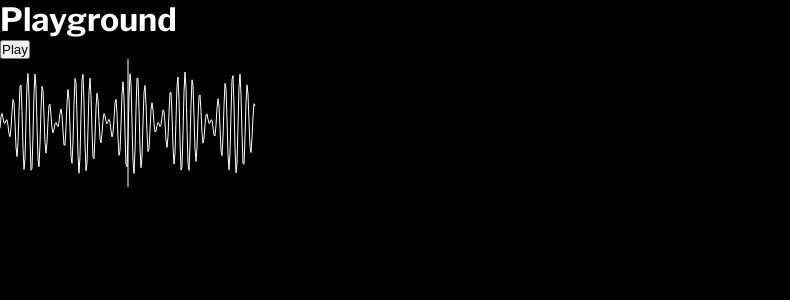
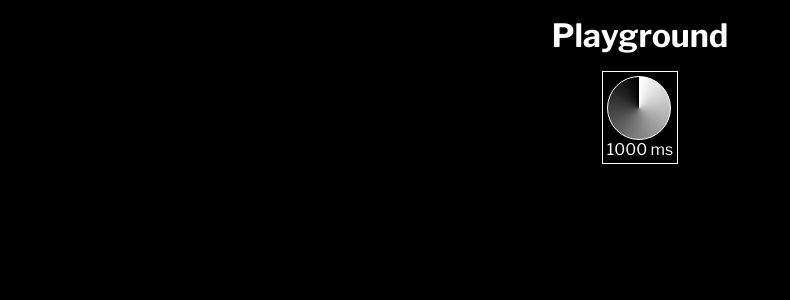
Before and after one commit to izmaelmag/limbus-synth, a Next.js app: page /playground in a window 1280 px wide. Shown: the top 300 px of the page, without its empty margins (0-790 px from the left). Built offline with nearby package versions, Linux system fonts and the light colour scheme.

Commit message:
Rotation knob logic

```diff
--- a/package.json
+++ b/package.json
@@ -23,6 +23,7 @@
     "postcss-modules-values": "^4.0.0",
     "postcss-preset-env": "^9.3.0",
     "react": "^18",
+    "react-circular-input": "^0.2.4",
     "react-dom": "^18",
     "react-grid-layout": "^1.4.4",
     "react-piano": "^3.1.3",
--- a/src/app/playground/page.tsx
+++ b/src/app/playground/page.tsx
@@ -1,71 +1,19 @@
 "use client";
 
-import P5Component from "@/components/P5";
-import { useCallback, useEffect, useRef } from "react";
-import { sketch } from "./sketch";
+import { useRef } from "react";
+import { Trigger } from "@/modules/Trigger";
+import styles from './styles.module.css'
 
 const Playground = () => {
   const ctx = useRef<AudioContext>();
   const osc = useRef<OscillatorNode>();
 
-  const fq = 21.83 * Math.pow(2, 3);
+  return (
+    <div className={styles.page}>
+      <h1>Playground</h1>
 
-  useEffect(() => {
-    const context = new AudioContext();
-    ctx.current = context;
-  }, []);
-
-  const play = useCallback(() => {
-    if (osc.current) {
-      osc.current.stop();
-      osc.current = undefined;
-    } else {
-      if (ctx.current) {
-        // Oscillator
-        const gain = new GainNode(ctx.current, {
-          gain: 1,
-        });
-
-        const oscillator = new OscillatorNode(ctx.current, {
-          frequency: fq,
-          type: "sine",
-        });
-
-        oscillator.connect(gain);
-        oscillator.start();
-
-        // LFO
-        const lfo = new OscillatorNode(ctx.current, {
-          frequency: 5,
-          type: "sine",
-        });
-
-        const LFOGain = new GainNode(ctx.current, {
-          gain: 1,
-        });
-
-        lfo.start();
-        lfo.connect(LFOGain);
-        // ======================
-
-        // LFOGain2.connect(oscillator.frequency);
-        LFOGain.connect(gain.gain);
-
-        gain.connect(ctx.current.destination);
-
-        // Save oscillator
-        osc.current = oscillator;
-      }
-    }
-  }, []);
-
-  return (
-    <>
-      <h1>Playground</h1>
-      <button onClick={play}>Play</button>
-
-      <P5Component sketch={sketch} />
-    </>
+      <Trigger onTrigger={console.log} />
+    </div>
   );
 };
 
--- /dev/null
+++ b/src/app/playground/styles.module.css
@@ -0,0 +1,7 @@
+.page {
+  display: flex;
+  flex-direction: column;
+  gap: 16px;
+  align-items: center;
+  padding: 16px;
+}
--- a/src/components/P5/Component.tsx
+++ b/src/components/P5/Component.tsx
@@ -15,7 +15,13 @@ const P5 = ({ sketch }: Props) => {
     if (!P5 && containerRef.current) {
       setP5(new p5(sketch, containerRef.current));
     }
+
+    () => setP5(null);
   }, [setP5, sketch, P5]);
+
+  useEffect(() => {
+  console.log('mount')
+  }, []);
 
   return <div ref={containerRef} />;
 };
--- /dev/null
+++ b/src/components/Slider/index.tsx
@@ -0,0 +1,89 @@
+import React, {
+  useState,
+  ChangeEvent,
+  useRef,
+  useEffect,
+  useCallback,
+} from "react";
+import styles from "./styles.module.css";
+
+interface Props {
+  min: number;
+  max: number;
+  step: number;
+  value: number;
+  onChange: (value: number) => void;
+  labels: string[];
+}
+
+const getRotation = (value: number, min: number, max: number): number => {
+  // Calculate the range of values
+  const range = max - min;
+
+  // Calculate the percentage of the value within the range
+  const percentage = (value - min) / range;
+
+  // Calculate the angle in degrees based on the percentage
+  const angle = percentage * 360;
+
+  // Return the angle
+  return angle;
+};
+export const Slider: React.FC<Props> = ({
+  min,
+  max,
+  step,
+  value,
+  onChange,
+}) => {
+  const knobRef = useRef<HTMLDivElement>(null);
+  const xRef = useRef<number | null>(null);
+
+  const handleSliderChange = (e: ChangeEvent<HTMLInputElement>) => {
+    const value = Number(e.target.value);
+    const rotation = getRotation(value, min, max);
+    onChange(value);
+  };
+
+  const rotationHandler = useCallback((e: MouseEvent) => {
+    if (!knobRef.current) return;
+
+    const knob = knobRef.current;
+
+    const initialX = e.clientX - knob.offsetLeft + (xRef.current || 0);
+
+    const handleMouseMove = (e: MouseEvent) => {
+      const xDiff = e.clientX - initialX;
+      xRef.current = xDiff * -1;
+      const angle = (xDiff * 180) / 200;
+
+      knob.style.transform = `rotate(${angle}deg)`;
+
+      onChange(((angle % 360) / 360) * max);
+    };
+
+    const handleMouseUp = () => {
+      document.removeEventListener("mousemove", handleMouseMove);
+      document.removeEventListener("mouseup", handleMouseUp);
+    };
+
+    document.addEventListener("mousemove", handleMouseMove);
+    document.addEventListener("mouseup", handleMouseUp);
+  }, []);
+
+  useEffect(() => {
+    const knob = knobRef.current;
+
+    if (knob) {
+      knob.addEventListener("mousedown", rotationHandler);
+
+      () => knob.removeEventListener("mousedown", rotationHandler);
+    }
+  }, [rotationHandler]);
+
+  return (
+    <div className={styles.customSlider}>
+      <div ref={knobRef} className={styles.knob} />
+    </div>
+  );
+};
--- /dev/null
+++ b/src/components/Slider/styles.module.css
@@ -0,0 +1,78 @@
+/* CustomSlider.module.css */
+.customSlider {
+  display: flex;
+  align-items: center;
+  justify-content: space-between;
+  width: 64px;
+  height: 64px;
+  position: relative;
+}
+
+.knob {
+  width: 64px;
+  height: 64px;
+  border-radius: 50%;
+  border: 1px solid white;
+  position: relative;
+  transform-origin: 50% 50%;
+  background: conic-gradient(#fff, #000)
+}
+
+.inputWrapper {
+  position: absolute;
+  top: 0;
+  left: -64px;
+  width: 200px;
+  opacity: 0.3;
+}
+
+.customSlider:hover .inputWrapper {
+  width: 200px;
+  opacity: 0.5;
+}
+
+.sliderInput {
+  -webkit-appearance: none;
+  width: 100%;
+  background: transparent;
+  outline: none;
+  opacity: 0.7;
+  -webkit-transition: opacity 0.2s;
+  transition: opacity 0.2s;
+
+  &::-moz-range-thumb,
+  &::-webkit-slider-thumb {
+    -webkit-appearance: none;
+    width: 64px;
+    height: 64px;
+    background: #aaa;
+    cursor: pointer;
+  }
+
+  &::-moz-range-track,
+  &::-webkit-slider-runnable-track {
+    width: 100%;
+    height: 64px;
+    cursor: pointer;
+    background: transparent;
+  }
+
+  /* Common styles for all browsers */
+  & {
+    -webkit-appearance: none;
+    width: 100%;
+    height: 64px;
+    background: #d3d3d3;
+    outline: none;
+    opacity: 0.7;
+    transition: opacity 0.2s;
+  }
+
+  &:hover {
+    opacity: 1;
+  }
+}
+
+.sliderInput:hover {
+  opacity: 1;
+}
--- a/src/modules/Trigger/index.tsx
+++ b/src/modules/Trigger/index.tsx
@@ -9,10 +9,17 @@ import {
 } from "react";
 import styles from "./styles.module.css";
 import { useAudio } from "@/hooks/useAudio";
+import { Slider } from "@/components/Slider";
+import {
+  CircularInput,
+  CircularProgress,
+  CircularThumb,
+  CircularTrack,
+} from "react-circular-input";
 
 type Props = {
   interval?: number;
-  onTrigger: (t: number) => void;
+  onTrigger: (count: number) => void;
 };
 
 export const Trigger = ({ interval = 1000, onTrigger }: Props) => {
@@ -22,51 +29,48 @@ export const Trigger = ({ interval = 1000, onTrigger }: Props) => {
   const [intervalMS, changeInterval] = useState<number>(interval);
   const { ctx } = useAudio();
 
-  const trigger = useCallback(
-    (time: number) => {
-      if (active) {
-        console.log("Trigger tick");
-        setCount(count + 1);
-        onTrigger(time);
-      }
-    },
-    [onTrigger, count, active]
-  );
+  const trigger = useCallback(() => {
+    if (active) {
+      setCount(count + 1);
+      onTrigger(count);
+    }
+  }, [onTrigger, count, active]);
 
   useEffect(() => {
     const intId = setInterval(() => {
-      trigger(ctx.currentTime);
+      trigger();
     }, intervalMS);
 
     return () => clearInterval(intId);
   }, [trigger]);
 
-  const handleDelayChange = (e: React.ChangeEvent<HTMLInputElement>) => {
-    changeInterval(Number(e.currentTarget.value));
+  const handleDelayChange = (val: number) => {
+    console.log(val);
+    changeInterval(val);
   };
 
   return (
     <div className={styles.container}>
-      <div
+      {/* <div
         key={`lamp-count-${count}`}
         className={cn(styles.lamp, { [styles.blink]: active && count > 0 })}
+      /> */}
+
+      <Slider
+        onChange={handleDelayChange}
+        min={100}
+        max={1000}
+        step={10}
+        value={500}
+        labels={["1", "2"]}
       />
 
-      <input
-        onChange={handleDelayChange}
-        type="range"
-        min={50}
-        max={1000}
-        step={10}
-        value={intervalMS}
-      />
-
-      <span>{intervalMS} ms</span>
-      <div>Tick: {count}</div>
-
+      <div>{intervalMS} ms</div>
+      {/* <div>Tick: {count}</div> */}
+      {/*
       <button type="button" onClick={() => toggle(!active)}>
         {active ? "off" : "on"}
-      </button>
+      </button> */}
     </div>
   );
 };
--- a/src/modules/Trigger/styles.module.css
+++ b/src/modules/Trigger/styles.module.css
@@ -1,5 +1,9 @@
 .container {
-
+  border: 1px solid #fff;
+  padding: 4px;
+  width: auto;
+  display: inline-flex;
+  flex-direction: column;
 }
 
 .lamp {
```
Also changed, not shown: src/app/page.tsx (+23 -10 lines), src/sketches/rotation.ts (added, +42 -0 lines), 1 other file (tests, documents, lock files or other folders).
